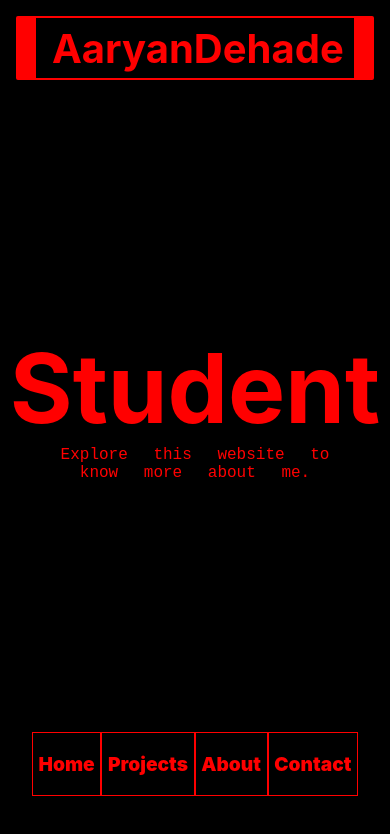
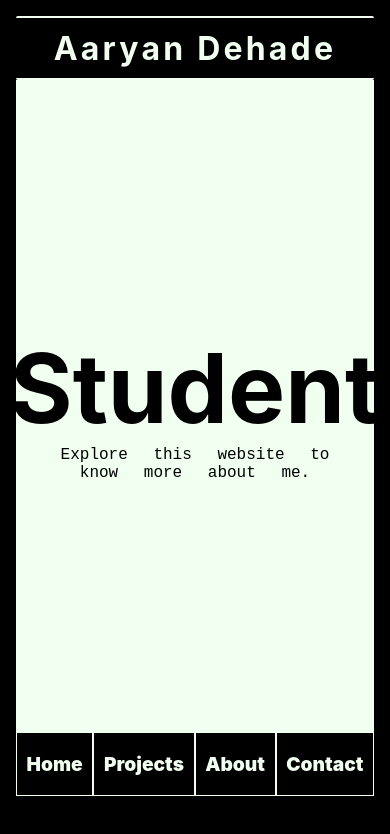
Before and after one commit to dehadeaaryan/aaryandehade-portfolio, a Next.js app: page / in a window 390 px wide. Shown: the top 834 px of the page. Built offline with nearby package versions, Linux system fonts and the light colour scheme.

Commit message:
Updates
Changed color themes and added variables for color.
Among other aesthetic changes.

```diff
--- a/components/navbar.js
+++ b/components/navbar.js
@@ -6,10 +6,7 @@ export default function Navbar() {
         <div className={styles.box}>
             <h1 className={styles.title}>
                 <Link href="/">
-                    <a className={styles.link}>Aaryan </a>
-                </Link>
-                <Link href="/">
-                    <a className={styles.link}> Dehade</a>
+                    <a className={styles.link}>Aaryan Dehade</a>
                 </Link>
             </h1>
         </div>
--- a/styles/contact.module.css
+++ b/styles/contact.module.css
@@ -17,6 +17,7 @@
     text-decoration: none;
     display: flex;
     height: 100%;
+    width: 100%;
     flex-direction: column;
     justify-content: center;
     align-items: center;
@@ -29,6 +30,9 @@
 
 
 @media only screen and (max-width: 600px) {
+    .main {
+        flex-direction: column;
+    }
     .link:hover {
         transform: translateY(0);
     }
--- a/styles/footer.module.css
+++ b/styles/footer.module.css
@@ -3,27 +3,26 @@
     height: 4rem;
     display: flex;
     flex-direction: row;
-    justify-content: space-between;
+    justify-content: space-evenly;
     align-items: center;
-    border: 0px solid red;
+    border: 0px solid var(--primary-color);
     border-radius: 2px;
-    padding: 0 1rem;
-    color: red;
+    color: var(--primary-color);
     transition: all 0.3s ease-in-out;
 }
 
 .box:hover {
-    color: black;
-    background-color: red;
+    color: var(--secondary-color);
+    background-color: var(--primary-color);
     cursor: pointer;
 }
 
 .box:hover .link {
-    color: black;
+    color: var(--secondary-color);
 }
 
 .link {
-    color: red;
+    color: var(--primary-color);
     flex: auto;
     height: 100%;
     display: flex;
@@ -48,11 +47,11 @@
 
 @media only screen and (max-width: 600px) {
     .box:hover {
-        color: red;
-        background-color: black;
+        color: var(--primary-color);
+        background-color: var(--secondary-color);
     }
     .box:hover .link {
-        color: red;
+        color: var(--primary-color);
     }
     .link:hover {
         transform: translateY(0);
@@ -60,6 +59,6 @@
 
 
     .link {
-        border: 1px solid red;
+        border: 1px solid var(--primary-color);
     }
 }
--- a/styles/globals.css
+++ b/styles/globals.css
@@ -4,14 +4,18 @@ body {
   margin: 0;
   font-family: -apple-system, BlinkMacSystemFont, Segoe UI, Roboto, Oxygen,
     Ubuntu, Cantarell, Fira Sans, Droid Sans, Helvetica Neue, sans-serif;
-  background-color: black;
-  color: red;
   user-select: none;
   transition: all 0.3s ease-in-out;
+
+  --primary-color: honeydew;
+  --secondary-color: black;
+
+  color: var(--primary-color);
+  background-color: var(--secondary-color);
 }
 
 a {
-  color: red;
+  color: var(--primary-color);
   text-decoration: none;
 }
 
--- a/styles/layout.module.css
+++ b/styles/layout.module.css
@@ -16,19 +16,19 @@
 }
 
 .main a {
-    color: red;
+    color: var(--primary-color);
     transition: all 0.5s ease-in-out;
-    fill: red;
+    fill: var(--primary-color);
 }
 
 .main:hover {
-    background-color: red;
-    color: black;
+    background-color: var(--primary-color);
+    color: var(--secondary-color);
 }
 
 .main:hover a {
-    color: black;
-    fill: black;
+    color: var(--secondary-color);
+    fill: var(--secondary-color);
 }
 
 .footer {
@@ -38,13 +38,15 @@
 
 
 @media only screen and (max-width: 600px) {
-    .main:hover {
-        background-color: black;
-        color: red;
+    .main {
+        color: var(--secondary-color);
+        background-color: var(--primary-color);
+        fill: var(--secondary-color);
     }
 
-    .main:hover a {
-        color: red;
-        fill: red;
+    .main a {
+        color: var(--secondary-color);
+        transition: all 0.5s ease-in-out;
+        fill: var(--secondary-color);
     }
 }
--- a/styles/navbar.module.css
+++ b/styles/navbar.module.css
@@ -5,21 +5,21 @@
     flex-direction: row;
     justify-content: flex-start;
     align-items: center;
-    border: 0px solid red;
+    border: 0px solid var(--primary-color);
     border-radius: 2px;
     padding: 0 1rem;
-    color: red;
+    color: var(--primary-color);
     transition: all 0.3s ease-in-out;
 }
 
 .box:hover {
     color: black;
-    background-color: red;
+    background-color: var(--primary-color);
     cursor: pointer;
 }
 
 .box:hover .link {
-    color: black;
+    color: var(--secondary-color);
 }
 
 .title {
@@ -28,7 +28,7 @@
 }
 
 .link {
-    color: red;
+    color: var(--primary-color);
     text-decoration: none;
     transition: all 0.3s ease-in-out;
 }
@@ -38,28 +38,28 @@
 
 @media only screen and (max-width: 600px) {
     .box {
-        border-top: 2px solid red;
-        border-bottom: 2px solid red;
-        border-left: 20px solid red;
-        border-right: 20px solid red;
+        border-top: 2px solid var(--primary-color);
+        border-bottom: 2px solid var(--primary-color);
+        /* border-left: 20px solid var(--primary-color);
+        border-right: 20px solid var(--primary-color); */
+
+        padding: 0;
     }
     .box:hover {
-        color: red;
-        background-color: black;
+        color: var(--primary-color);
+        background-color: var(--secondary-color);
         cursor: pointer;
     }
     .box:hover .link {
-        color: red;
+        color: var(--primary-color);
     }
     .title {
         text-align: center;
-        font-size: 2.5rem;
-        display: flex;
-        flex-direction: row;
-        justify-content: space-around;
+        font-size: 2rem;
+        letter-spacing: 0.2rem;
     }
     .link {
-        color: red;
+        color: var(--primary-color);
     }
 
 
```
